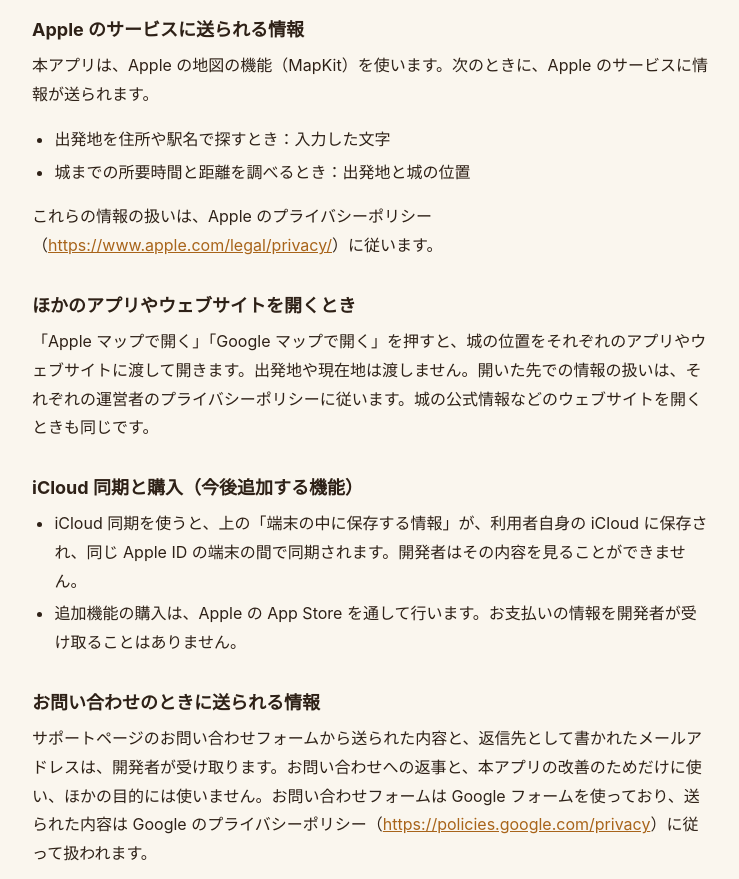
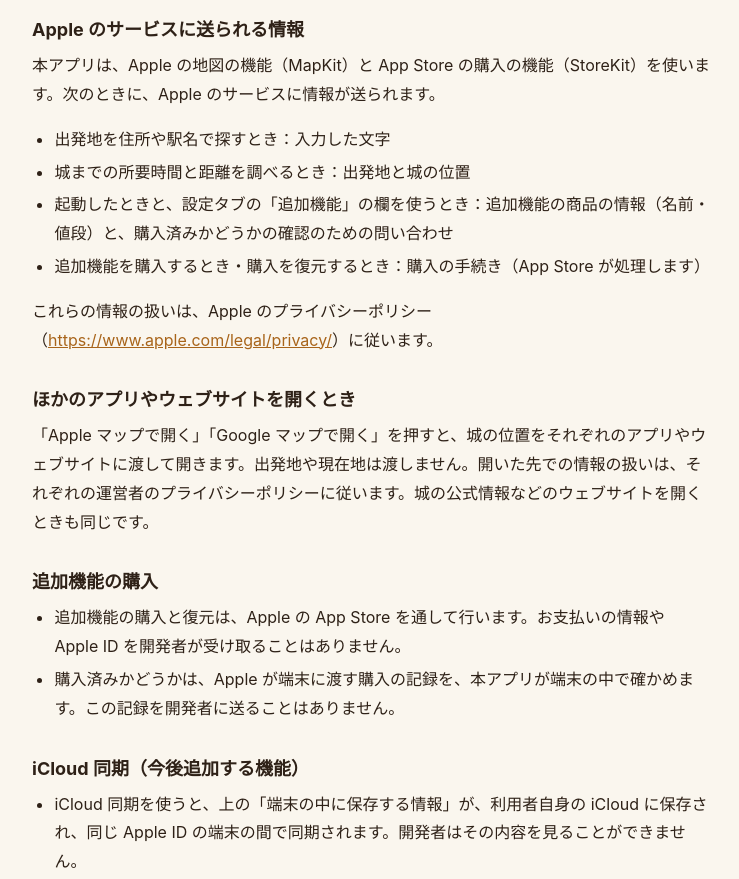
Before and after one commit to StatGarage/castle-logbook-sp, a plain HTML site: page privacy.html in a window 1280 px wide. Shown: the part 1020-1899 px from the top of the page, without its empty margins (268-1007 px from the left). Drawn offline with Linux system fonts and the light colour scheme.

Commit message:
追加機能の購入と復元のことを、プライバシーポリシーとサポートページに書く

```diff
--- a/privacy.html
+++ b/privacy.html
@@ -27,13 +27,15 @@
 <h2>位置情報</h2>
 <p>位置情報は、利用者が出発地の設定で「現在地を使う」を押したときに、その時点の位置を1回だけ取得し、出発地として端末の中に保存します。それ以外のときに位置情報を取得したり、記録したりすることはありません。</p>
 <h2>Apple のサービスに送られる情報</h2>
-<p>本アプリは、Apple の地図の機能（MapKit）を使います。次のときに、Apple のサービスに情報が送られます。</p>
-<ul><li>出発地を住所や駅名で探すとき：入力した文字</li><li>城までの所要時間と距離を調べるとき：出発地と城の位置</li></ul>
+<p>本アプリは、Apple の地図の機能（MapKit）と App Store の購入の機能（StoreKit）を使います。次のときに、Apple のサービスに情報が送られます。</p>
+<ul><li>出発地を住所や駅名で探すとき：入力した文字</li><li>城までの所要時間と距離を調べるとき：出発地と城の位置</li><li>起動したときと、設定タブの「追加機能」の欄を使うとき：追加機能の商品の情報（名前・値段）と、購入済みかどうかの確認のための問い合わせ</li><li>追加機能を購入するとき・購入を復元するとき：購入の手続き（App Store が処理します）</li></ul>
 <p>これらの情報の扱いは、Apple のプライバシーポリシー（<a href="https://www.apple.com/legal/privacy/">https://www.apple.com/legal/privacy/</a>）に従います。</p>
 <h2>ほかのアプリやウェブサイトを開くとき</h2>
 <p>「Apple マップで開く」「Google マップで開く」を押すと、城の位置をそれぞれのアプリやウェブサイトに渡して開きます。出発地や現在地は渡しません。開いた先での情報の扱いは、それぞれの運営者のプライバシーポリシーに従います。城の公式情報などのウェブサイトを開くときも同じです。</p>
-<h2>iCloud 同期と購入（今後追加する機能）</h2>
-<ul><li>iCloud 同期を使うと、上の「端末の中に保存する情報」が、利用者自身の iCloud に保存され、同じ Apple ID の端末の間で同期されます。開発者はその内容を見ることができません。</li><li>追加機能の購入は、Apple の App Store を通して行います。お支払いの情報を開発者が受け取ることはありません。</li></ul>
+<h2>追加機能の購入</h2>
+<ul><li>追加機能の購入と復元は、Apple の App Store を通して行います。お支払いの情報や Apple ID を開発者が受け取ることはありません。</li><li>購入済みかどうかは、Apple が端末に渡す購入の記録を、本アプリが端末の中で確かめます。この記録を開発者に送ることはありません。</li></ul>
+<h2>iCloud 同期（今後追加する機能）</h2>
+<ul><li>iCloud 同期を使うと、上の「端末の中に保存する情報」が、利用者自身の iCloud に保存され、同じ Apple ID の端末の間で同期されます。開発者はその内容を見ることができません。</li></ul>
 <h2>お問い合わせのときに送られる情報</h2>
 <p>サポートページのお問い合わせフォームから送られた内容と、返信先として書かれたメールアドレスは、開発者が受け取ります。お問い合わせへの返事と、本アプリの改善のためだけに使い、ほかの目的には使いません。お問い合わせフォームは Google フォームを使っており、送られた内容は Google のプライバシーポリシー（<a href="https://policies.google.com/privacy">https://policies.google.com/privacy</a>）に従って扱われます。</p>
 <h2>このポリシーの変更</h2>
```
Also changed, not shown: en/privacy.html (+6 -4 lines), en/support.html (+1 -0 lines), support.html (+1 -0 lines).
